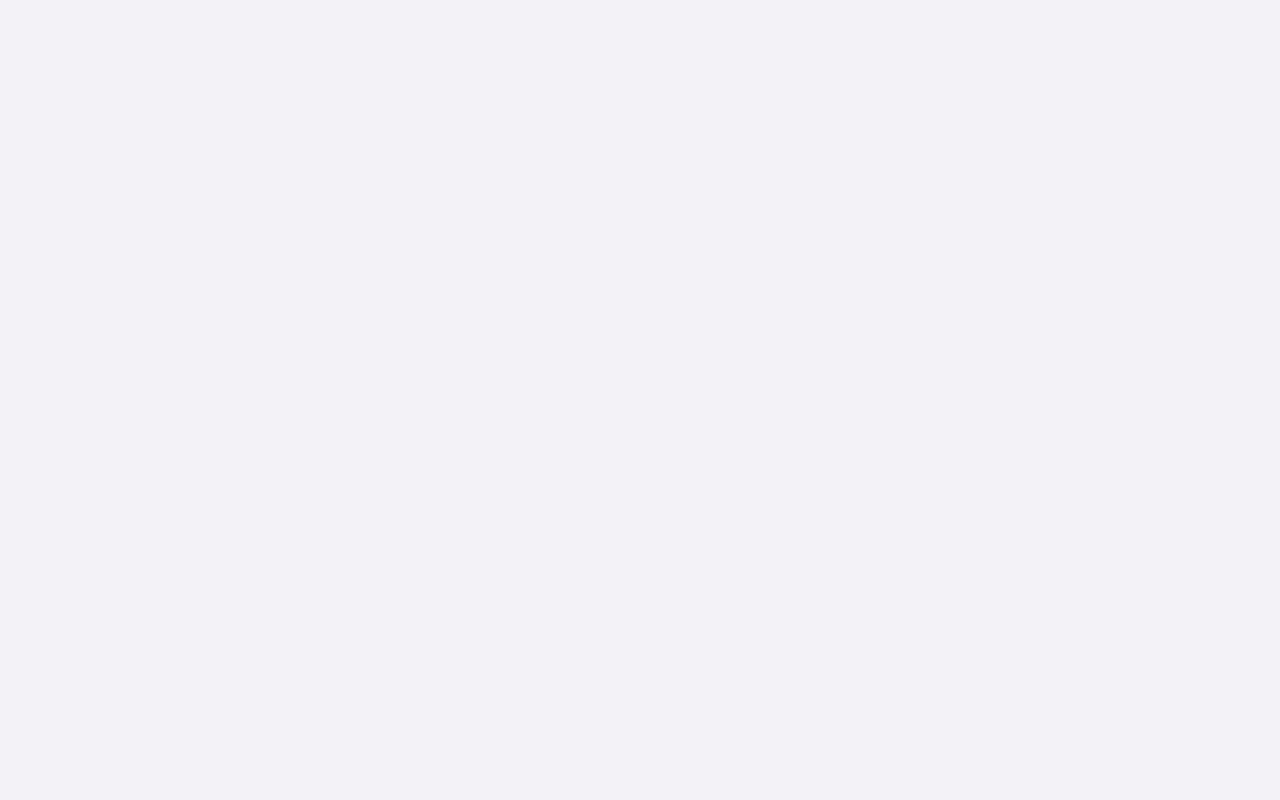
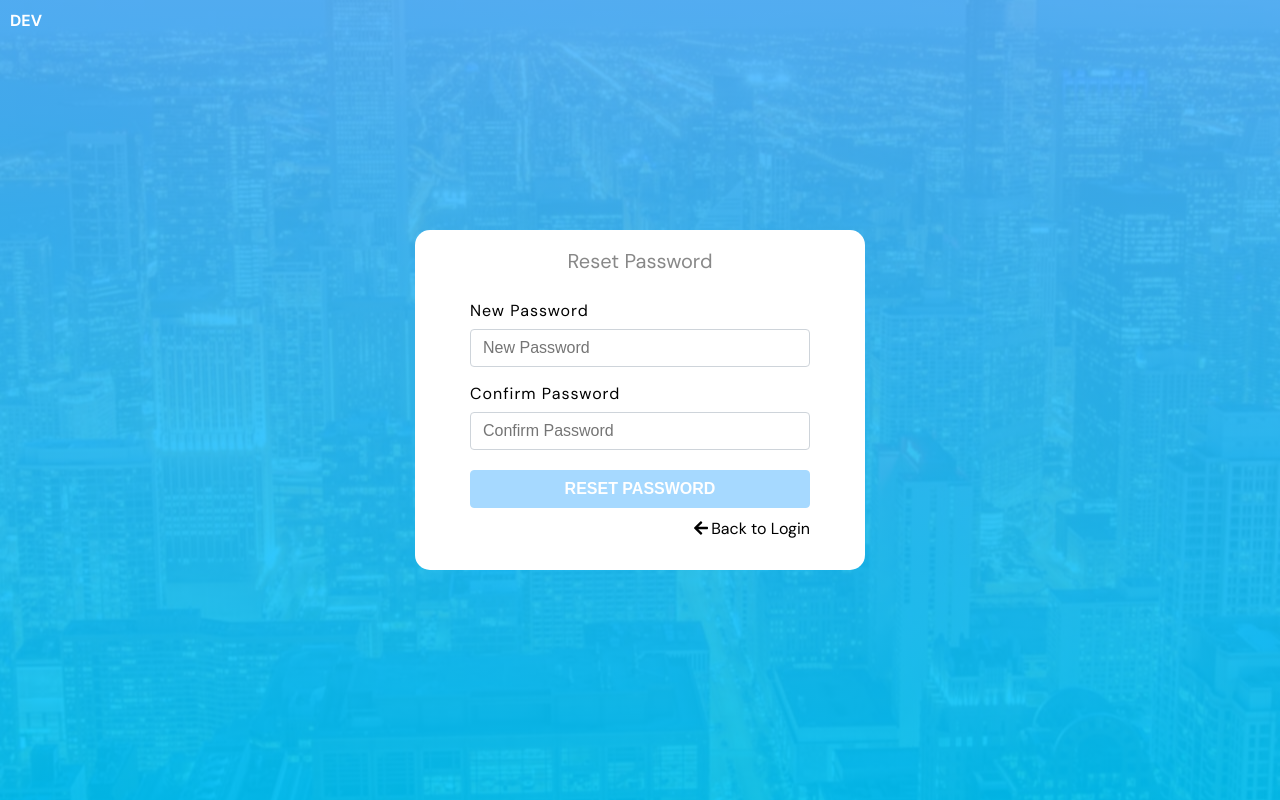
Before and after one commit to cysbyte/react-illustrator-frontend, a React (Create React App) app: page /reset-password in a window 1280 px wide. Before the commit this address had no page. Built offline with nearby package versions, Linux system fonts and the light colour scheme.

Commit message:
feat: add auth component skeletons

```diff
--- /dev/null
+++ b/src/pages/auth/reset-password/ResetPassword.js
@@ -0,0 +1,61 @@
+import backgroundImage from '../../../assets/images/background.jpg';
+import Input from '../../../components/input/Input';
+import Button from '../../../components/button/Button';
+import './ResetPassword.scss';
+import { FaArrowLeft } from 'react-icons/fa';
+import { Link } from 'react-router-dom';
+
+const ResetPassword = () => {
+  const loading = false;
+  return (
+    <div className="container-wrapper" style={{ backgroundImage: `url(${backgroundImage})` }}>
+      <div className="environment">DEV</div>
+      <div className="container-wrapper-auth">
+        <div className="tabs reset-password-tabs">
+          <div className="tabs-auth">
+            <ul className="tab-group">
+              <li className="tab">
+                <div className="login reset-password">Reset Password</div>
+              </li>
+            </ul>
+            <div className="tab-item">
+              <div className="auth-inner">
+                <form className="reset-password-form">
+                  <div className="form-input-container">
+                    <Input
+                      id="password"
+                      name="password"
+                      type="password"
+                      labelText="New Password"
+                      placeholder="New Password"
+                    />
+                    <Input
+                      id="cpassword"
+                      name="cpassword"
+                      type="password"
+                      labelText="Confirm Password"
+                      placeholder="Confirm Password"
+                    />
+                  </div>
+                  <Button
+                    label={`${loading ? 'RESET PASSWORD IN PROGRESS...' : 'RESET PASSWORD'}`}
+                    className="auth-button button"
+                    disabled={true}
+                  />
+
+                  <Link to={'/'}>
+                    <span className="login">
+                      <FaArrowLeft className="arrow-left" /> Back to Login
+                    </span>
+                  </Link>
+                </form>
+              </div>
+            </div>
+          </div>
+        </div>
+      </div>
+    </div>
+  );
+};
+
+export default ResetPassword;
--- /dev/null
+++ b/src/pages/auth/reset-password/ResetPassword.scss
@@ -0,0 +1,62 @@
+/* The classes container-wrapper, container-wrapper-auth, tabs
+tabs-auth, tab-group, tab, login, tab-item
+all inherit their css properties from the class AuthTabs.scss.
+I decided to do it this way for simplicity's sake. In an ideal
+situation, you wouldn't do this.
+*/
+.reset-password-tabs {
+  height: 340px;
+
+  .tabs-auth {
+    .tab-group {
+      .tab .reset-password {
+        width: 100%;
+      }
+    }
+  }
+}
+
+.reset-password-form {
+  .form-input-container {
+    margin-bottom: 20px;
+  }
+
+  .auth-button {
+    color: var(--white-1);
+    background-color: var(--primary-1);
+    border-color: var(--primary-1);
+    display: block;
+    width: 100%;
+    cursor: pointer;
+    font-weight: 700;
+
+    &:disabled {
+      cursor: not-allowed;
+      pointer-events: none;
+      opacity: 0.5;
+      background-color: var(--primary-1);
+      border-color: var(--primary-1);
+    }
+  }
+
+  a {
+    color: inherit;
+    text-decoration: none;
+  }
+
+  .login {
+    display: flex;
+    padding-top: 10px;
+    cursor: pointer;
+    justify-content: flex-end;
+
+    .arrow-left {
+      margin-right: 2px;
+      margin-top: 2px;
+    }
+
+    &:hover {
+      color: var(--primary-1);
+    }
+  }
+}
--- a/src/routes.js
+++ b/src/routes.js
@@ -1,6 +1,7 @@
 import { AuthTabs } from './pages/auth';
 import { useRoutes } from 'react-router-dom';
 import ForgotPassword from './pages/auth/forgot-password/ForgotPassword';
+import ResetPassword from './pages/auth/reset-password/ResetPassword';
 
 export const AppRouter = () => {
   const element = useRoutes([
@@ -11,6 +12,10 @@ export const AppRouter = () => {
     {
       path: '/forgot-password',
       element: <ForgotPassword />
+    },
+    {
+      path: '/reset-password',
+      element: <ResetPassword />
     }
   ]);
 
```
Also changed, not shown: src/services/utils/static.data.js (added, +270 -0 lines).
